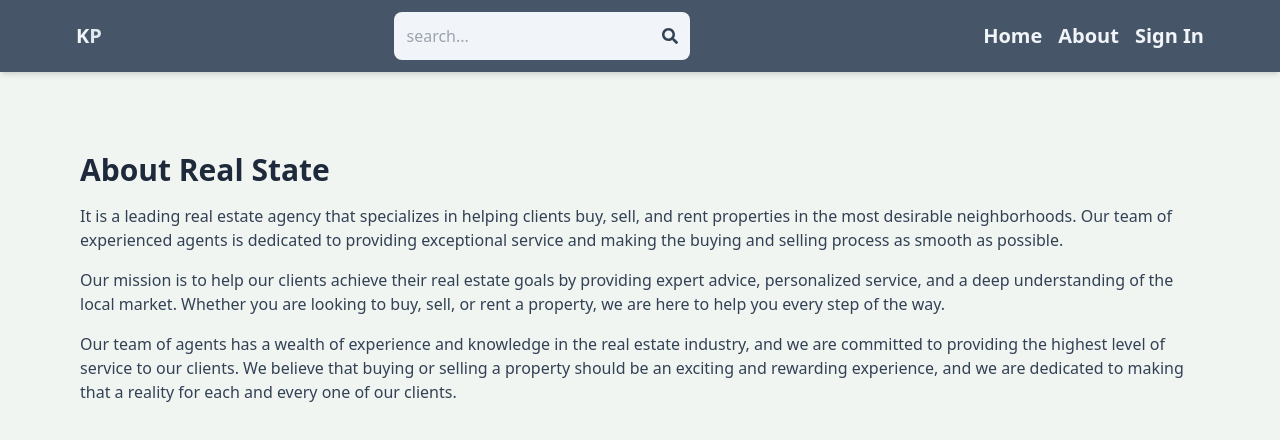
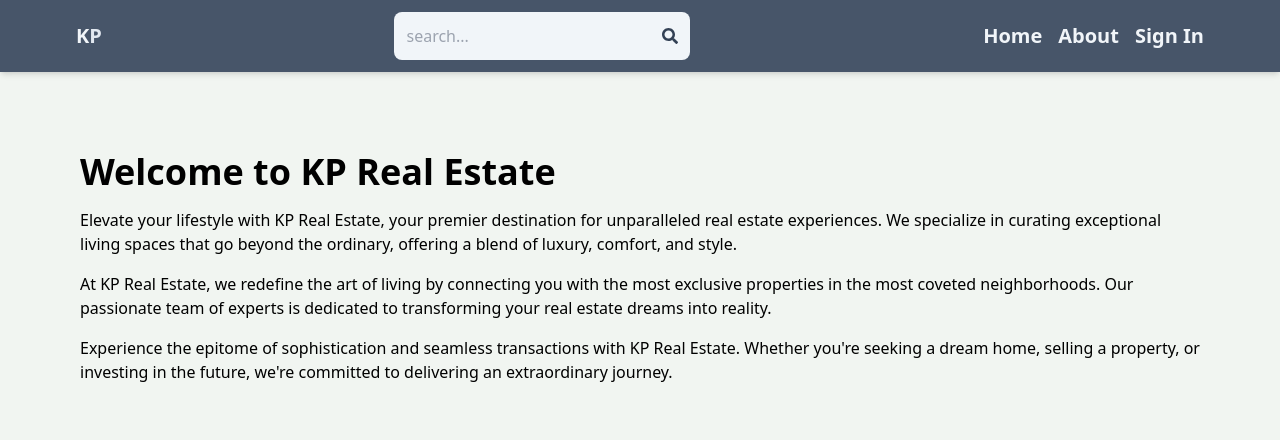
Before and after one commit to codesolverkushal/real-state-market, a React (Vite) app in the folder client/: page /about in a window 1280 px wide. Shown: the top 440 px of the page. Built offline with nearby package versions, Linux system fonts and the light colour scheme.

Commit message:
some UI changes

```diff
--- a/client/src/pages/About.jsx
+++ b/client/src/pages/About.jsx
@@ -1,17 +1,24 @@
-import React from 'react'
+import React from 'react';
 
 export default function About() {
   return (
-
-      <div className='py-20 px-4 max-w-6xl mx-auto'>
-      <h1 className='text-3xl font-bold mb-4 text-slate-800'>About Real State</h1>
-      <p className='mb-4 text-slate-700'>It is a leading real estate agency that specializes in helping clients buy, sell, and rent properties in the most desirable neighborhoods. Our team of experienced agents is dedicated to providing exceptional service and making the buying and selling process as smooth as possible.</p>
-      <p className='mb-4 text-slate-700'>
-      Our mission is to help our clients achieve their real estate goals by providing expert advice, personalized service, and a deep understanding of the local market. Whether you are looking to buy, sell, or rent a property, we are here to help you every step of the way.
+    <div className="py-20 px-4 max-w-6xl mx-auto bg-cover bg-center">
+      <h1 className="text-4xl font-extrabold mb-4">Welcome to KP Real Estate</h1>
+      <p className="mb-4">
+        Elevate your lifestyle with KP Real Estate, your premier destination for unparalleled
+        real estate experiences. We specialize in curating exceptional living spaces that go beyond
+        the ordinary, offering a blend of luxury, comfort, and style.
       </p>
-      <p className='mb-4 text-slate-700'>Our team of agents has a wealth of experience and knowledge in the real estate industry, and we are committed to providing the highest level of service to our clients. We believe that buying or selling a property should be an exciting and rewarding experience, and we are dedicated to making that a reality for each and every one of our clients.</p>
-
-
+      <p className="mb-4">
+        At KP Real Estate, we redefine the art of living by connecting you with the most
+        exclusive properties in the most coveted neighborhoods. Our passionate team of experts is
+        dedicated to transforming your real estate dreams into reality.
+      </p>
+      <p className="mb-4">
+        Experience the epitome of sophistication and seamless transactions with KP Real Estate.
+        Whether you're seeking a dream home, selling a property, or investing in the future, we're
+        committed to delivering an extraordinary journey.
+      </p>
     </div>
-  )
+  );
 }
--- a/client/src/pages/Home.jsx
+++ b/client/src/pages/Home.jsx
@@ -50,15 +50,14 @@ export default function Home() {
       {/* top */}
       <div className='flex flex-col gap-6 p-28 px-3 max-w-6xl mx-auto'>
         <h1 className='text-slate-700 font-bold text-3xl lg:text-6xl'>
-          Find your next <span className='text-slate-500'>perfect</span>
+        Discover, Experience, and Elevate <span className='text-slate-500'>Your</span>
           <br />
-          place with ease
+          Real Estate Journey Now
         </h1>
-        <div className='text-gray-400 text-xs sm:text-sm'>
-          It is the best place to find your next perfect place to
-          live.
-          <br />
-          We have a wide range of properties for you to choose from.
+        <div className='text-gray-600 text-xs sm:text-sm'>
+        Discover the epitome of refined living.
+  <br />
+  Explore an exclusive selection of exceptional properties tailored to your desires.
         </div>
         <Link
           to={'/search'}
```
